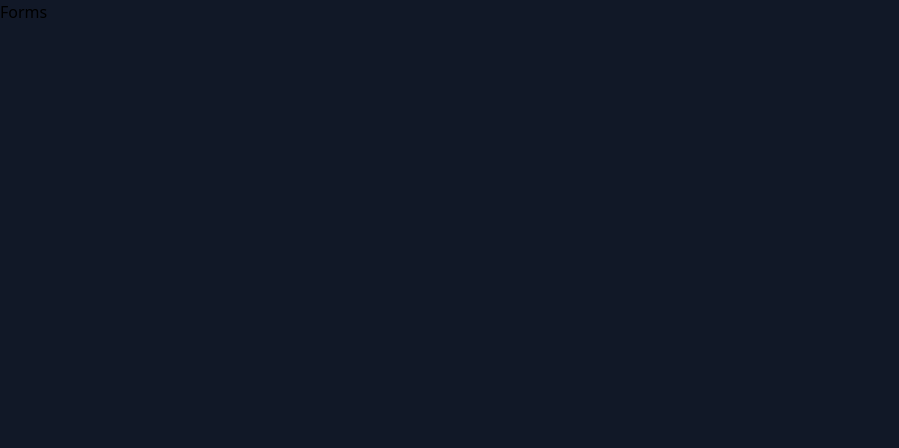
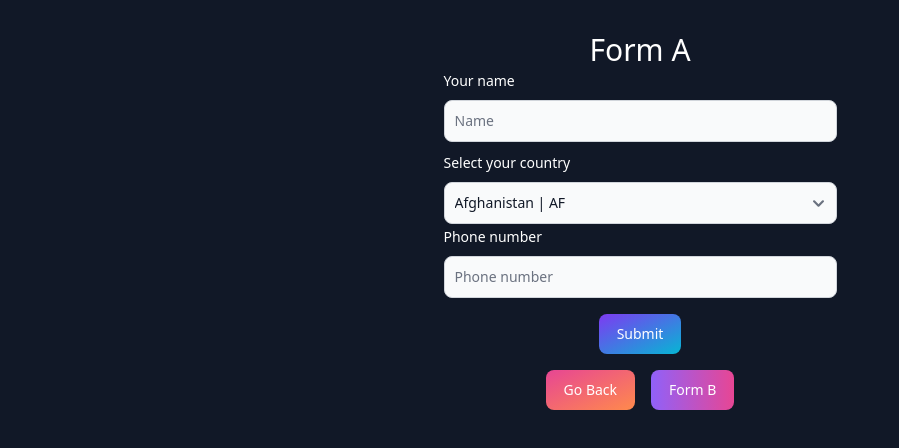
Before and after one commit to Krishna-Aggarwal-11/medWander, a React (Vite) app in the folder frontend/: page / in a window 1280 px wide. Both pictures are taken after a click on the button "Form A". Shown: the top 448 px of the page, without its empty margins (0-899 px from the left). Built offline with nearby package versions, Linux system fonts and the light colour scheme.

Commit message:
integrating server data in frontend

```diff
--- a/frontend/src/Forms.jsx
+++ b/frontend/src/Forms.jsx
@@ -1,9 +1,127 @@
-import React from 'react'
+import React, { useState, useEffect } from "react";
+import { Label, Select, Button, TextInput, Alert } from "flowbite-react";
+import { countriesData } from "./constant/data.js";
 
-const Forms = () => {
+const Forms = ({ formType }) => {
+  const [name, setName] = useState("");
+  const [countryCode, setCountryCode] = useState("");
+  const [phoneNumber, setPhoneNumber] = useState("");
+  const [dailCode, setDailCode] = useState("");
+  const [phoneNumberwithCode, setPhoneNumberwithCode] = useState("");
+
+  const [message , setMessage] = useState("");
+  const [error , setError] = useState("");
+
+  const handleSubmit = async(e) => {
+    e.preventDefault();
+    try  {
+      const response = await fetch('http://localhost:3000/submit',
+        {
+          method: 'POST',
+          headers: {
+            'Content-Type': 'application/json',
+          },
+          body: JSON.stringify({
+            formType,
+            name,
+            countryCode,
+            phoneNumber: phoneNumberwithCode,
+          }),
+        });
+      const data = await response.json();
+      setMessage('Form submitted successfully');
+    } catch (error) {
+      setError(error.message);
+    }
+  };
   return (
-    <div>Forms</div>
-  )
-}
+    <div>
+      <div className="flex flex-col items-center justify-center">
+        <h2 className="sm:text-3xl text-white mt-8 ">{formType}</h2>
+        <form className="" onSubmit={handleSubmit}>
+          <div className="mb-2">
+            <div className="mb-2 block">
+              <Label value="Your name" className="text-white" />
+            </div>
+            <TextInput
+              id="username"
+              placeholder="Name"
+              value={name}
+              onChange={(e) => setName(e.target.value)}
+              required
+            />
+          </div>
+          <div>
+            <div className="mb-2 block">
+              <Label
+                htmlFor="countries"
+                className="text-white"
+                value="Select your country"
+              />
+            </div>
+            <Select
+              id="countries"
+              required
+              placeholder="Select your country"
+              value={countryCode}
+              onChange={(e) => {
+                setCountryCode(e.target.value),
+                  setDailCode(
+                    countriesData.find(
+                      (country) => country.code === e.target.value
+                    ).dial_code
+                  );
+              }}
+            >
+              {countriesData.map((country) => (
+                <option key={country.name} value={country.code}>
+                  {country.name} | {country.code}
+                </option>
+              ))}
+            </Select>
+          </div>
+          <div>
+            <div className="mb-2 block">
+              <Label value=" Phone number" className="text-white" />
+            </div>
+            <TextInput
+              id="phoneNumber"
+              required
+              placeholder="Phone number"
+              value={phoneNumber}
+              onChange={(e) => {
+                setPhoneNumber(e.target.value),
+                  setPhoneNumberwithCode(dailCode + e.target.value);
+              }}
+            />
+          </div>
+          <Button
+            gradientDuoTone={
+              formType === "Form A" ? "purpleToBlue" : "purpleToPink"
+            }
+            type="submit"
+            className="mt-4 mx-auto"
+          >
+            Submit
+          </Button>
+        </form>
+        <div className="mt-4 flex flex-wrap gap-4 ">
+          <a href="/">
+            <Button gradientDuoTone="pinkToOrange">Go Back</Button>
+          </a>
+          <Button
+            gradientDuoTone={
+              formType === "Form A" ? "purpleToPink" : "purpleToBlue"
+            }
+          >
+            {formType === "Form A" ? "Form B" : "Form A"}
+          </Button>
+        </div>
+      {error && <Alert color="failure" className="mt-4">{error}</Alert>}
+      {message && <Alert color="success" className="mt-4">{message}</Alert>}
+      </div>
+    </div>
+  );
+};
 
-export default Forms
+export default Forms;
```
Also changed, not shown: 1 other file (tests, documents, lock files or other folders).
